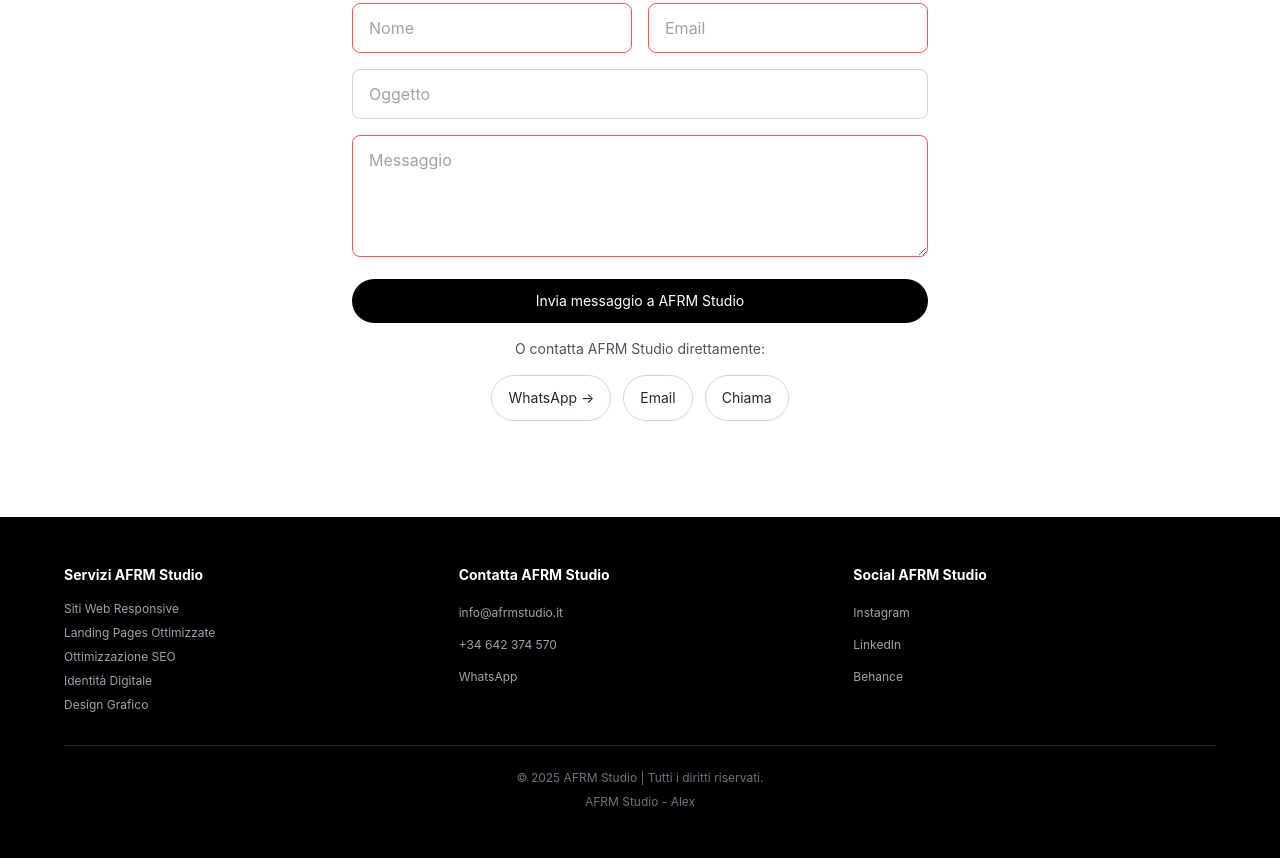
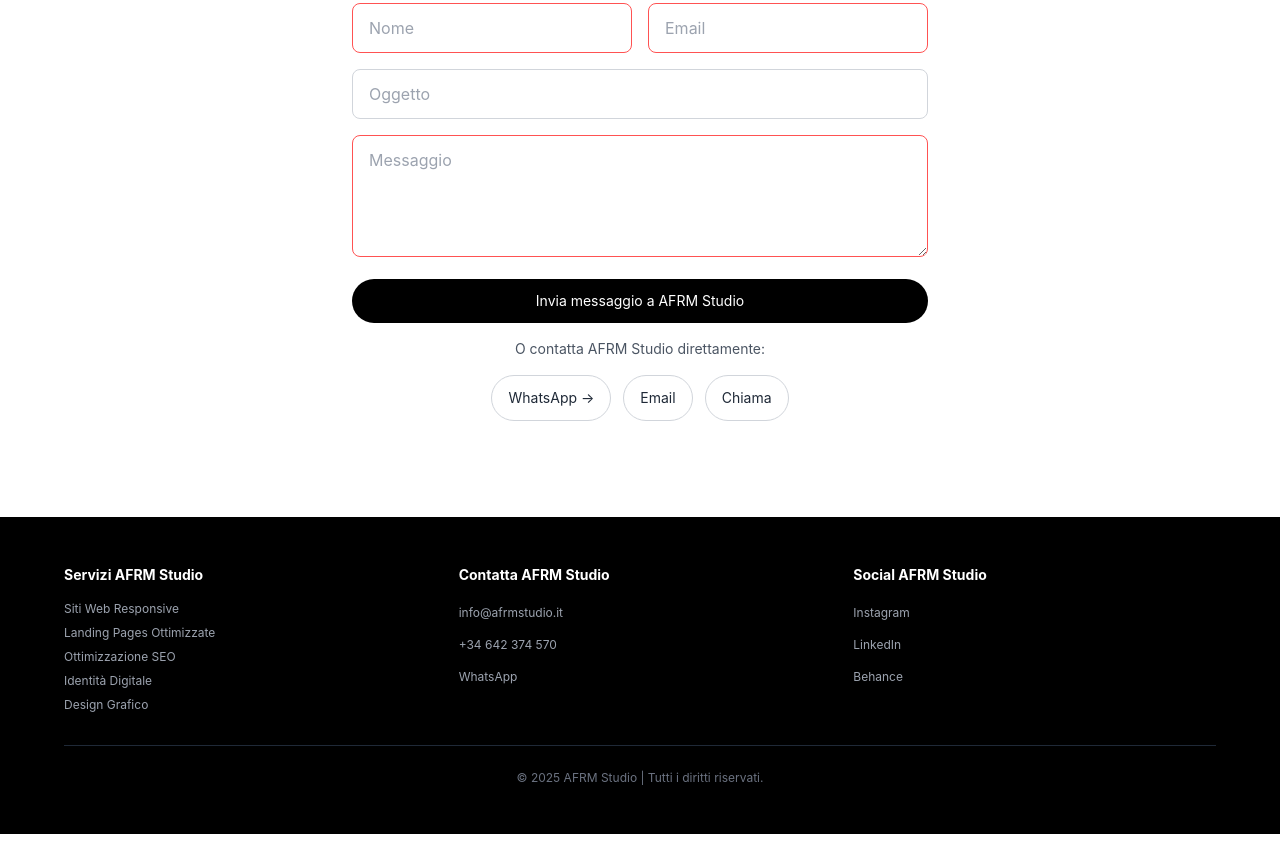
Before and after one commit to afrmstudio/AFRM, a plain HTML site: page index.html in a window 1280 px wide. Shown: the part 3198-4056 px from the top of the page. After the commit the page ends 4032 px from the top, so only its background shows below. Drawn offline with nearby package versions, Linux system fonts and the light colour scheme.

Commit message:
Update index.html

```diff
--- a/index.html
+++ b/index.html
@@ -336,7 +336,6 @@
             </div>
             <div class="border-t border-gray-800 mt-8 pt-6 text-center text-xs text-gray-500">
                 <p>&copy; 2025 AFRM Studio | <span data-lang-key="footer-rights">Tutti i diritti riservati.</span></p>
-                <p class="mt-2">AFRM Studio - Alex</p>
             </div>
         </div>
     </footer>
```
